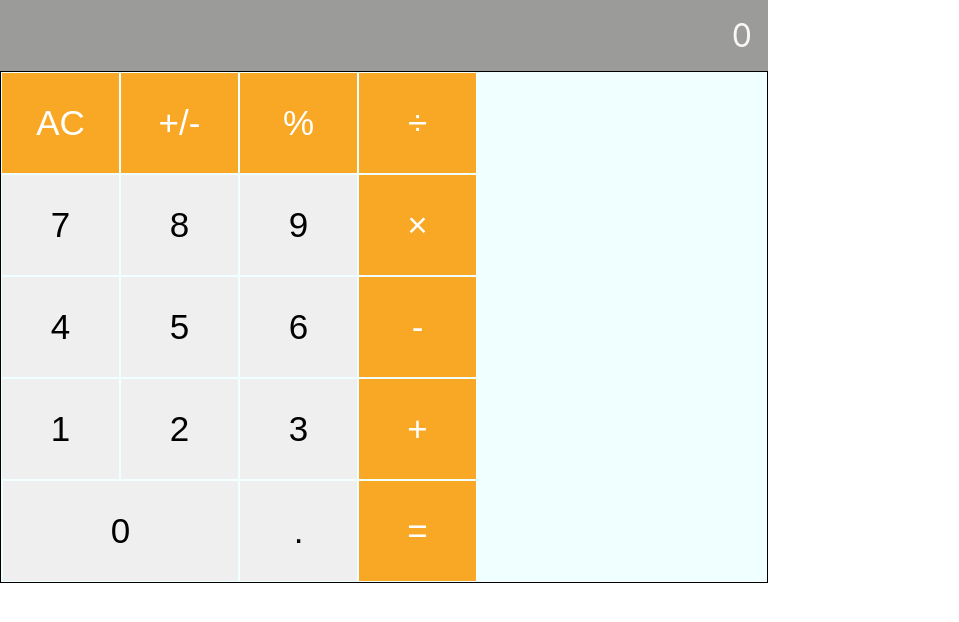
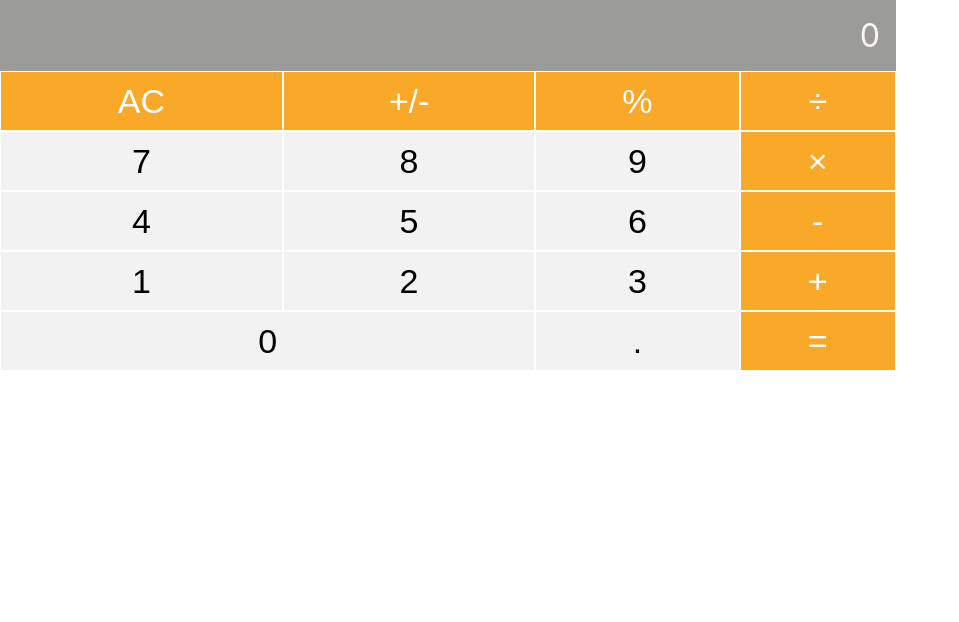
Before and after one commit to touredri/calculator, a React (Create React App) app: page / in a window 1280 px wide. Shown: the top 622 px of the page, without its empty margins (0-959 px from the left). Built offline with nearby package versions, Linux system fonts and the light colour scheme.

Commit message:
Change style

```diff
--- a/src/components/calculator.css
+++ b/src/components/calculator.css
@@ -1,5 +1,5 @@
 .calculator {
-  width: 60%;
+  width: 70%;
 }
 
 .calculator__display {
@@ -13,22 +13,41 @@
 }
 
 .calculator__keys {
-  background-color: azure;
-  border: 1px solid;
+  display: flex;
+  flex-direction: column;
+  justify-content: center;
+  align-items: center;
+  height: 300px;
 }
 
-.calculator__key {
-  font-size: 35px;
-  width: 117px;
-  height: 100px;
-  border: transparent;
+table {
+  border-collapse: collapse;
+  width: 100%;
+  height: 100%;
+}
+
+td {
+  text-align: center;
+}
+
+button {
+  width: 100%;
+  height: 100%;
+  font-size: 34px;
+  background-color: #f2f2f2;
+  border: none;
+  cursor: pointer;
+}
+
+button:focus {
+  outline: tomato;
 }
 
 .calculator__key--operator {
-  background-color: #f9a825;
-  color: #fff;
+  background-color: #f9a828;
+  color: white;
 }
 
 .zero {
-  width: 235px;
+  grid-column: span 2;
 }
--- a/src/components/calculator.js
+++ b/src/components/calculator.js
@@ -11,6 +11,7 @@ const DisplayResult = () => <div className="calculator__display">0</div>;
 
 const CalculatorKey = () => (
   <div className="calculator__keys">
+    <table>
       <tr>
         <td>
           <button
@@ -149,7 +150,7 @@ const CalculatorKey = () => (
           </button>
         </td>
       </tr>
-
+    </table>
   </div>
 );
 
```
Lines whose indentation alone changed are shown as unchanged.
